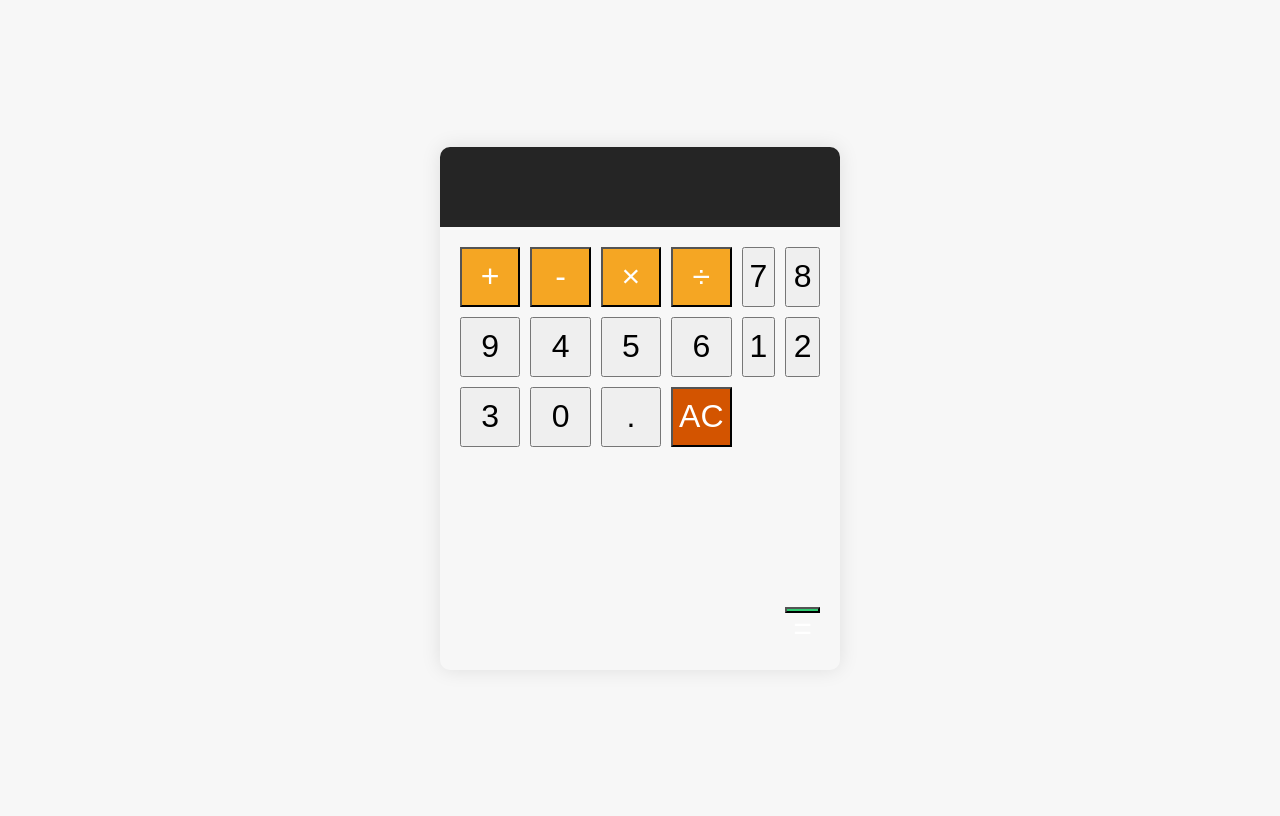
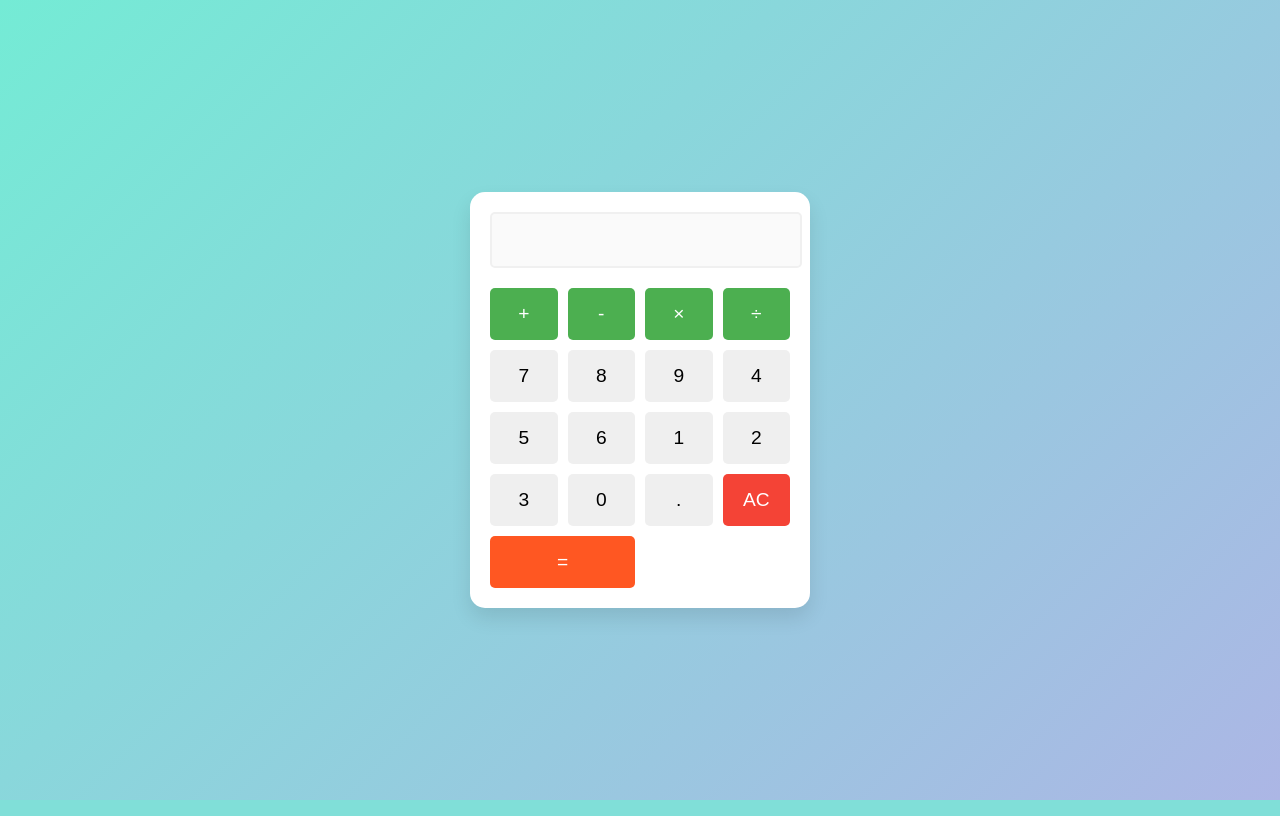
Before and after one commit to Govind-kumawat2002/Mini-projects, a Flask app: page / in a window 1280 px wide. Run offline with Flask 3, Linux system fonts and the light colour scheme.

Commit message:
calclulator

```diff
--- a/lakhan/cal/app.py
+++ b/lakhan/cal/app.py
@@ -1,73 +1,20 @@
-from flask import Flask, render_template , url_for, request
-import pandas as pd
+from flask import Flask, render_template, request, jsonify
+
 app = Flask(__name__)
-@app.route('/')                    # (/) --> home route
-def home():
-    return render_template('basic.html')
-@app.route('/predict',methods=['GET','POST'])
-def predict():
-    if request.method=='POST':
 
-        def calculate(num1, num2, operator):
-            if operator == '+':
-                return num1 + num2
-            elif operator == '-':
-                return num1 - num2
-            elif operator == '*':
-                return num1 * num2
-            elif operator == '/':
-                if num2 != 0:
-                    return num1 / num2
-                else:
-                    return "Error: Division by zero"
-            else:
-                return "Error: Invalid operator"
+@app.route("/")
+def index():
+    return render_template("basic.html")
 
-
-
-
-
-
-
-
-
-
-#         brand_name = request.form['brand_name']
-#         owner_name=int(request.form['owner'])
-#         age_bike=int(request.form['age'])
-#         power_bike= int(request.form['power'])
-#         kms_driven_bike= int(request.form['kms_driven'])
-#         bike_numbers={'TVS': 0,
-#                         'Royal Enfield': 1,
-#                         'Triumph': 2,
-#                         'Yamaha': 3,
-#                         'Honda': 4,
-#                         'Hero': 5,
-#                         'Bajaj': 6,
-#                         'Suzuki': 7,
-#                         'Benelli': 8,
-#                         'KTM': 9,
-#                         'Mahindra': 10,
-#                         'Kawasaki': 11,
-#                         'Ducati': 12,
-#                         'Hyosung': 13,
-#                         'Harley': 14,
-#                         'Jawa': 15,
-#                         'BMW': 16,
-#                         'Indian': 17,
-#                         'Rajdoot': 18,
-#                         'LML': 19,
-#                         'Yezdi': 20,
-#                         'MV': 21,
-#                         'Ideal': 22}
-
-#         brand_name_encode=bike_numbers[brand_name]
-#         lst=[[owner_name,brand_name_encode,kms_driven_bike,age_bike,power_bike]]  #sequence order
-#         pred = model.predict(lst)
-#         pred = pred[0]
-#         pred = round(pred, 2)
-#         user_data = (str(owner_name),str(brand_name),kms_driven_bike,age_bike,power_bike,pred)
-
+@app.route("/calculate", methods=["POST"])
+def calculate():
+    try:
+        expression = request.json.get("expression", "")
+        # Evaluate the expression
+        result = str(eval(expression))
+    except Exception as e:
+        result = "Error"
+    return jsonify(result=result)
 
 if __name__ == "__main__":
-    app.run(host='0.0.0.0',port=4444,debug=True)
+    app.run(debug=True)
--- a/lakhan/cal/static/styles.css
+++ b/lakhan/cal/static/styles.css
@@ -1,73 +1,94 @@
-* {
-    box-sizing: border-box;
-}
+@import url('https://fonts.googleapis.com/css2?family=Roboto:wght@400;700&display=swap');
 
 body {
     display: flex;
     justify-content: center;
     align-items: center;
     height: 100vh;
-    background-color: #f7f7f7;
-    font-family: 'Segoe UI', Tahoma, Geneva, Verdana, sans-serif;
+    margin: 0;
+    background: linear-gradient(135deg, #74ebd5 0%, #acb6e5 100%);
+    font-family: 'Roboto', sans-serif;
 }
 
 .calculator {
-    border-radius: 10px;
-    box-shadow: 0 0 20px rgba(0, 0, 0, 0.1);
-    overflow: hidden;
-    width: 400px;
+    background-color: #ffffff;
+    padding: 20px;
+    border-radius: 15px;
+    box-shadow: 0 10px 20px rgba(0, 0, 0, 0.1);
+    text-align: center;
+    width: 300px;
+    animation: fadeIn 1s ease-in-out;
 }
 
 .calculator-screen {
-    width: 100%;
-    height: 80px;
-    background-color: #252525;
-    border: none;
-    color: white;
-    text-align: right;
-    padding-right: 20px;
-    padding-left: 20px;
-    font-size: 2.5em;
-}
-
-button {
-    height: 60px;
-    font-size: 2em;
-}
-
-.operator {
-    background-color: #f5a623;
-    color: white;
-}
-
-.operator:hover {
-    background-color: #f39c12;
-}
-
-.all-clear {
-    background-color: #d35400;
-    color: white;
-}
-
-.all-clear:hover {
-    background-color: #e67e22;
-}
-
-.equal-sign {
-    background-color: #2ecc71;
-    color: white;
-    height: calc(100% - 60px);
-    grid-area: equal;
-}
-
-.equal-sign:hover {
-    background-color: #27ae60;
+    width: calc(100% - 22px);
+    padding: 15px;
+    margin-bottom: 20px;
+    border: 2px solid #f0f0f0;
+    border-radius: 5px;
+    font-size: 1.2em;
+    outline: none;
+    transition: border 0.3s, box-shadow 0.3s;
 }
 
 .calculator-keys {
     display: grid;
     grid-template-columns: repeat(4, 1fr);
-    grid-template-rows: repeat(5, 1fr);
     gap: 10px;
-    padding: 20px;
 }
+
+.calculator-keys button {
+    padding: 15px;
+    font-size: 1.2em;
+    border: none;
+    border-radius: 5px;
+    cursor: pointer;
+    transition: background-color 0.3s, transform 0.2s;
+}
+
+.calculator-keys button.operator {
+    background-color: #4CAF50;
+    color: #ffffff;
+}
+
+.calculator-keys button.operator:hover {
+    background-color: #388E3C;
+    transform: scale(1.05);
+}
+
+.calculator-keys button.equal-sign {
+    grid-column: span 2;
+    background-color: #FF5722;
+    color: #ffffff;
+}
+
+.calculator-keys button.equal-sign:hover {
+    background-color: #E64A19;
+    transform: scale(1.05);
+}
+
+.calculator-keys button.all-clear {
+    background-color: #F44336;
+    color: #ffffff;
+}
+
+.calculator-keys button.all-clear:hover {
+    background-color: #D32F2F;
+    transform: scale(1.05);
+}
+
+.calculator-keys button:hover {
+    background-color: #f0f0f0;
+    transform: scale(1.05);
+}
+
+@keyframes fadeIn {
+    from {
+        opacity: 0;
+        transform: translateY(-20px);
+    }
+    to {
+        opacity: 1;
+        transform: translateY(0);
+    }
+}
--- a/lakhan/cal/templates/basic.html
+++ b/lakhan/cal/templates/basic.html
@@ -4,17 +4,16 @@
     <meta charset="UTF-8">
     <meta name="viewport" content="width=device-width, initial-scale=1.0">
     <title>Simple Calculator</title>
-    <link rel="stylesheet" href="static\styles.css">
+    <link rel="stylesheet" href="{{ url_for('static', filename='styles.css') }}">
 </head>
 <body>
     <div class="calculator">
-        <input type="text" class="calculator-screen" value="" disabled />
+        <input type="text" class="calculator-screen" id="calculator-screen" value="" disabled />
         <div class="calculator-keys">
             <button type="button" class="operator" value="+">+</button>
             <button type="button" class="operator" value="-">-</button>
             <button type="button" class="operator" value="*">&times;</button>
             <button type="button" class="operator" value="/">&divide;</button>
-
 
             <button type="button" value="7">7</button>
             <button type="button" value="8">8</button>
@@ -35,5 +34,51 @@
             <button type="button" class="equal-sign operator" value="=">=</button>
         </div>
     </div>
+
+    <script>
+        const calculatorScreen = document.querySelector('.calculator-screen');
+        const keys = document.querySelector('.calculator-keys');
+        let expression = '';
+
+        keys.addEventListener('click', event => {
+            const { target } = event;
+            const { value } = target;
+            if (!target.matches('button')) {
+                return;
+            }
+
+            switch (value) {
+                case '+':
+                case '-':
+                case '*':
+                case '/':
+                case '.':
+                    expression += value;
+                    break;
+                case '=':
+                    fetch('/calculate', {
+                        method: 'POST',
+                        headers: {
+                            'Content-Type': 'application/json',
+                        },
+                        body: JSON.stringify({ expression }),
+                    })
+                    .then(response => response.json())
+                    .then(data => {
+                        calculatorScreen.value = data.result;
+                        expression = data.result;
+                    });
+                    break;
+                case 'all-clear':
+                    expression = '';
+                    calculatorScreen.value = '';
+                    break;
+                default:
+                    expression += value;
+                    calculatorScreen.value = expression;
+                    break;
+            }
+        });
+    </script>
 </body>
 </html>
```
